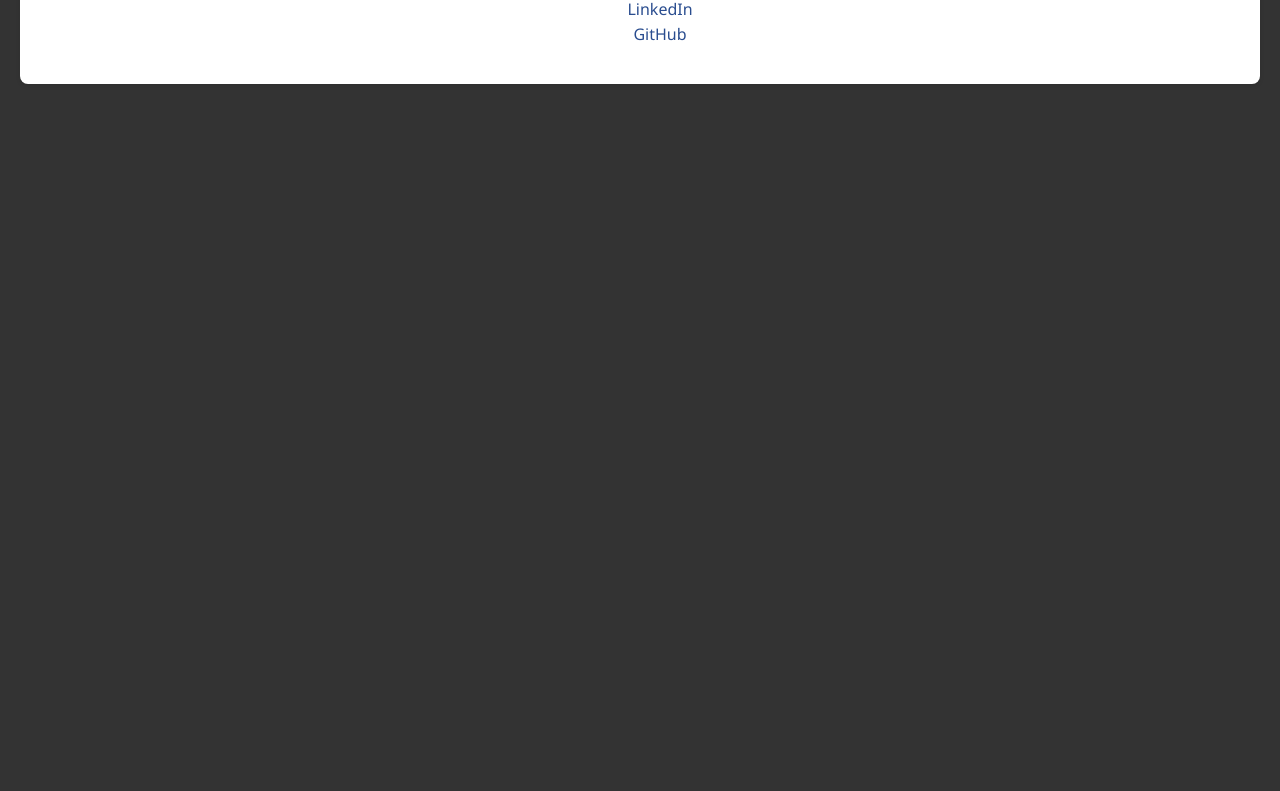
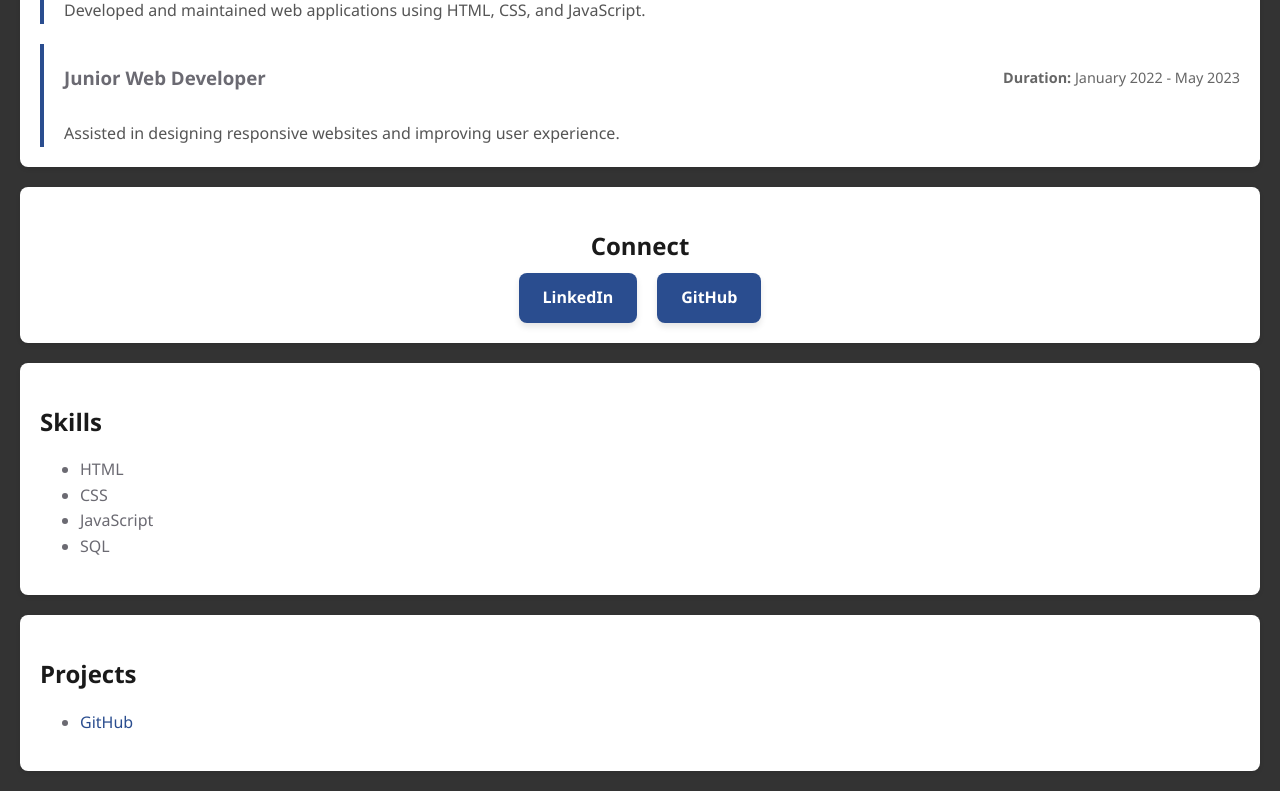
Before and after one commit to Bry6nt/bryant-tran-mars, a plain HTML site: page index.html in a window 1280 px wide. Shown: the part 592-1383 px from the top of the page. Before the commit the page ends 800 px from the top, so only its background shows below. Drawn offline with Linux system fonts and the light colour scheme.

Commit message:
formatted styles added

```diff
--- a/css/index.css
+++ b/css/index.css
@@ -43,9 +43,44 @@ a:hover {
     color: #1d3566;
 }
 
-#Connect li, #Connect ul, #Connect {
+#Connect {
     text-align: center;
+}
+
+#Connect ul {
     list-style-type: none;
+    padding: 0;
+    margin: 0;
+    display: flex;
+    justify-content: center;
+    align-items: center;
+    gap: 20px;
+    flex-wrap: wrap;
+}
+
+#Connect li {
+    margin: 0;
+}
+
+#Connect a {
+    display: inline-block;
+    justify-content: center;
+    align-items: center;
+    padding: 12px 24px;
+    background-color: #2a4d8f;
+    color: white;
+    border-radius: 8px;
+    font-size: 1rem;
+    font-weight: 600;
+    box-shadow: 0 4px 6px rgba(0, 0, 0, 0.1);
+    transition: all 0.3s ease;
+}
+
+#Connect a:hover {
+    background-color: #1d3566;
+    text-decoration: none;
+    transform: translateY(-3px);
+    box-shadow: 0 6px 12px rgba(0, 0, 0, 0.15);
 }
 
 #Experience ul {
@@ -72,3 +107,35 @@ a:hover {
     min-width: 120px;
 
 }
+
+/* Section 9 Experience Section */
+.experience-container {
+    display: flex;
+    flex-direction: column;
+    gap: 20px;
+}
+
+.experience-item {
+    border-left: 4px solid #2a4d8f;
+    padding-left: 20px;
+}
+
+.job-header {
+    display: flex;
+    justify-content: space-between;
+    align-items: center;
+    margin-bottom: 10px;
+}
+
+.job-date {
+    font-size: 0.9rem;
+    color: #666;
+    white-space: nowrap;
+    margin-left: 20px;
+}
+
+.job-description {
+    margin: 10px 0 0 0;
+    color: #555;
+    line-height: 1.6;
+}
--- a/index.html
+++ b/index.html
@@ -8,6 +8,15 @@
     <link rel="stylesheet" href="css/index.css">
 </head>
 <body>
+    <nav>
+        <ul>
+            <li><a href="#About">About</a></li>
+            <li><a href="#Experience">Experience</a></li>
+            <li><a href="#Connect">Connect</a></li>
+            <li><a href="#Skills">Skills</a></li>
+            <li><a href="#Projects">Projects</a></li>
+        </ul>
+    </nav>
     <h1>Bryant Tran</h1>
     <section id="About">
     <h2>About</h2>
@@ -16,12 +25,21 @@
 
     <section id="Experience">
     <h2>Experience</h2>
-    <ul>
-        <li>HTML</li>
-        <li>CSS</li>
-        <li>JavaScript</li>
-        <li>SQL</li>
-    </ul>
+    <div class="experience-container">
+        <div class="experience-item">
+            <div class="job-header">
+                <h3 class="job-title">Software Developer Intern</h3>
+                <span class="job-date"><strong>Duration:</strong> June 2023 - August 2023</span>
+            </div>
+            <p class="job-description">Developed and maintained web applications using HTML, CSS, and JavaScript.</p>
+        </div>
+        <div class="experience-item">
+            <div class="job-header">
+                <h3 class="job-title">Junior Web Developer</h3>
+                <span class="job-date"><strong>Duration:</strong> January 2022 - May 2023</span>
+            </div>
+            <p class="job-description">Assisted in designing responsive websites and improving user experience.</p>
+        </div>
     </section>
 
     <section id="Connect">
@@ -32,5 +50,22 @@
     </ul>
     </section>
 
+    <section id="Skills">
+    <h2>Skills</h2>
+    <ul>
+        <li>HTML</li>
+        <li>CSS</li>
+        <li>JavaScript</li>
+        <li>SQL</li>
+    </ul>
+    </section>
+
+    <section id="Projects">
+    <h2>Projects</h2>
+    <ul>
+        <li><a href="https://github.com/bry6nt">GitHub</a></li>
+    </ul>
+    </section>
+
     </body>
     </html>
```
